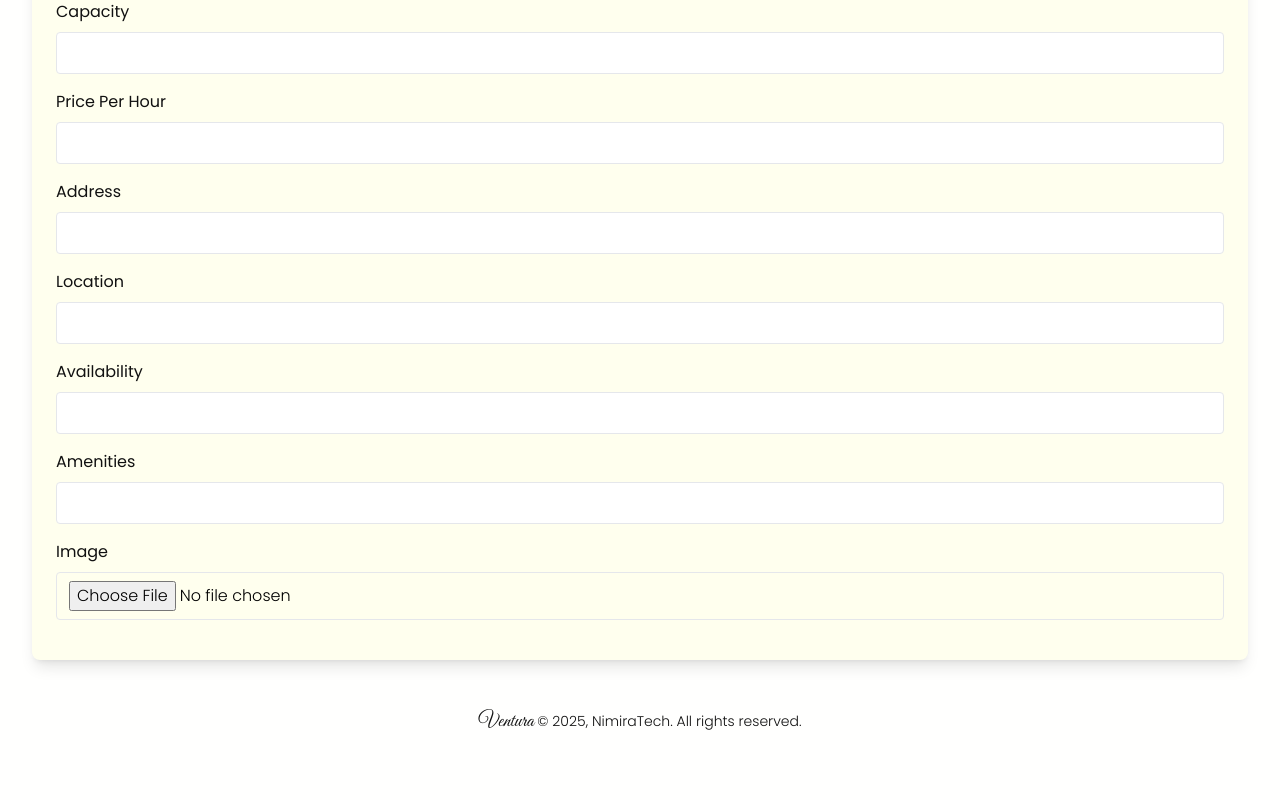
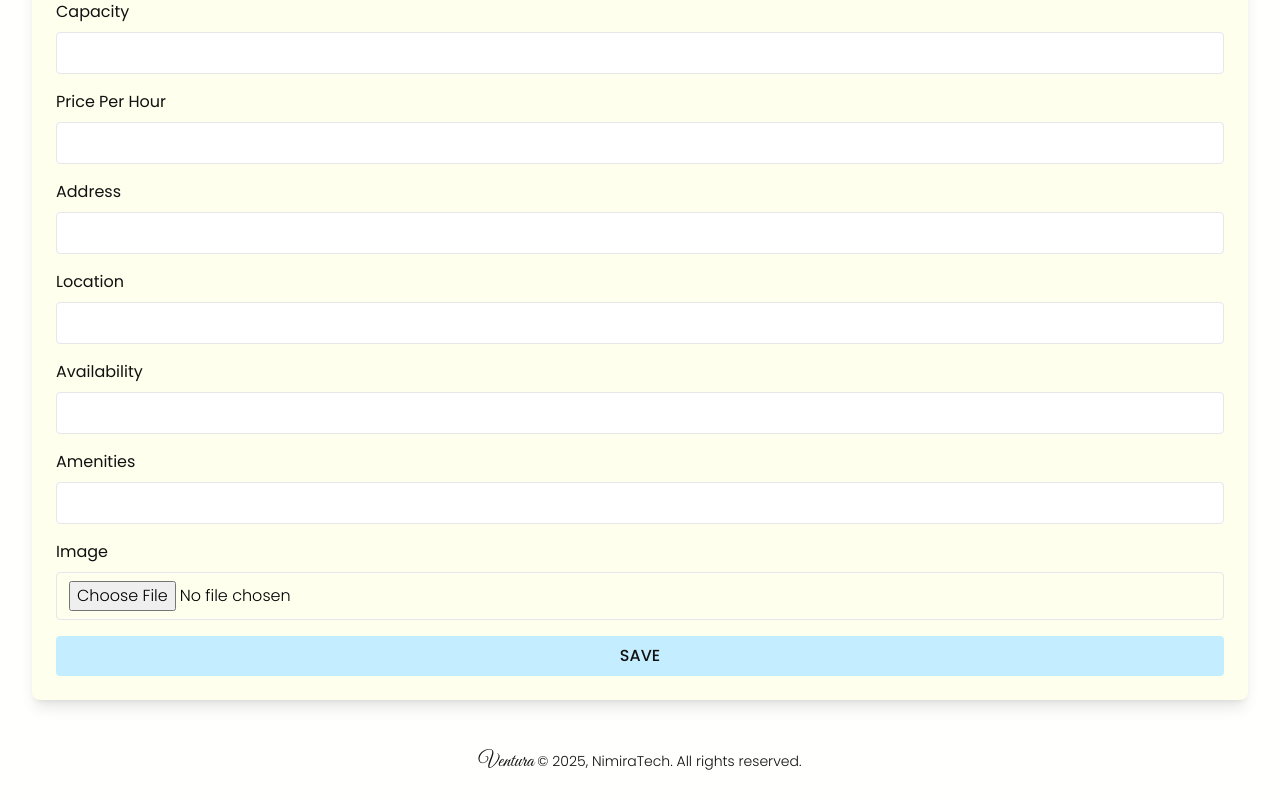
Before and after one commit to Nimira43/Ventura, a Next.js app: page /rooms/add in a window 1280 px wide. Shown: the part 527-1327 px from the top of the page. Before the commit the page ends 1287 px from the top, so only its background shows below. Built offline with nearby package versions, Linux system fonts and the light colour scheme; no server answers.

Commit message:
Also copied button from login and updated slightly. AddRoomPage done for the moment

```diff
--- a/app/rooms/add/page.jsx
+++ b/app/rooms/add/page.jsx
@@ -154,6 +154,14 @@ const AddRoomPage = () => {
               className='border rounded w-full py-2 px-3'
             />
           </div>
+          <div className='flex flex-col gap-5'>
+            <button
+              type='submit'
+              className='bg-primary-light text-dark hover:text-light px-4 py-2 rounded hover:bg-primary uppercase font-medium btn-hover'
+            >
+              Save
+            </button>
+          </div>
         </form>
       </div>
     </>
```
